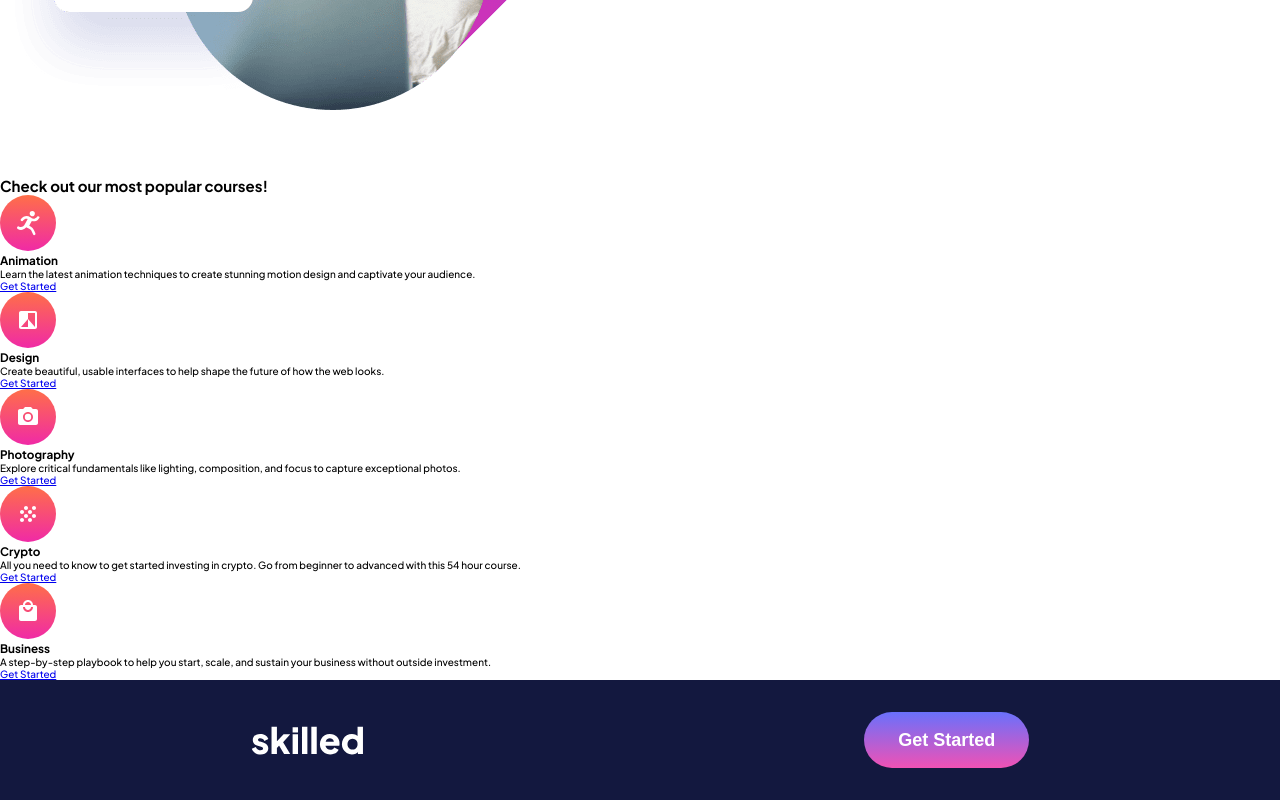
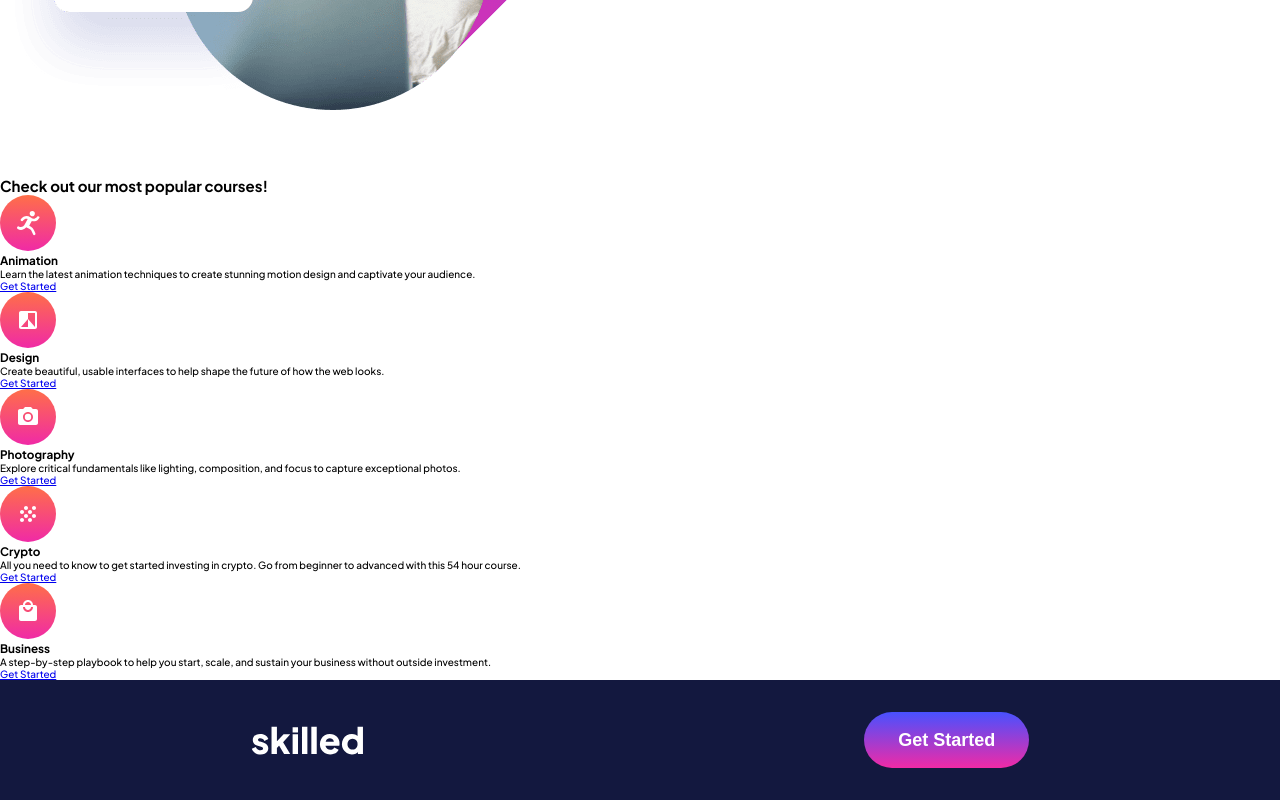
Before and after one commit to Genildocs/skilled-elearning-landing-page, a plain HTML site: page starter-code/index.html in a window 1280 px wide. Shown: the part 904-1704 px from the top of the page. Drawn offline with Linux system fonts and the light colour scheme.

Commit message:
btn footer color

```diff
--- a/starter-code/sass/components/_btns.scss
+++ b/starter-code/sass/components/_btns.scss
@@ -25,6 +25,6 @@
 
   &-footer {
     @include mixins.font-paragraph;
-    background-image: linear-gradient(to  bottom, rgba(variables.$color-blue, 0.8), rgba(variables.$color-pink-fort,0.8));
+    background-image: linear-gradient(to  bottom, variables.$color-blue, variables.$color-pink-fort);
   }
 }
```
Also changed, not shown: starter-code/css/main.css.
